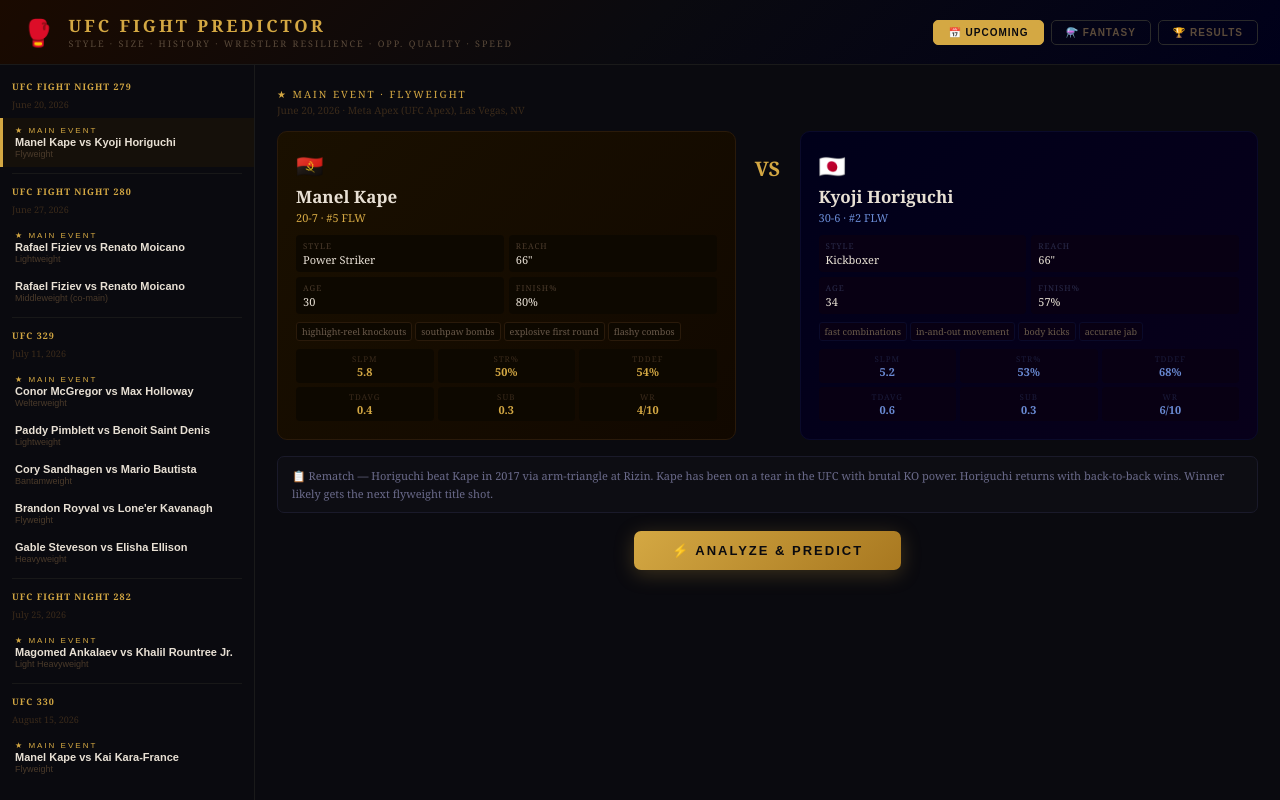
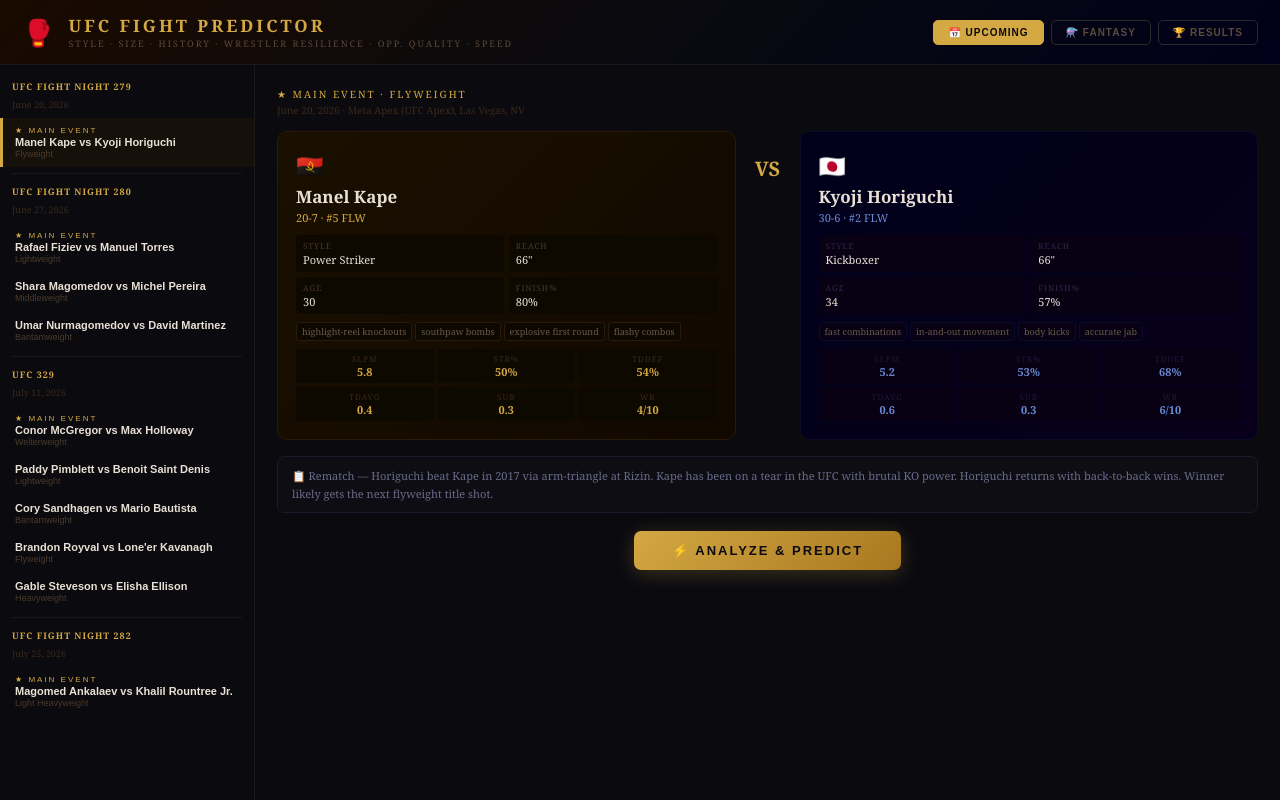
Before and after one commit to paifuu/ufc-fight-predictor, a React (Vite) app: page / in a window 1280 px wide. Built offline with nearby package versions, Linux system fonts and the light colour scheme.

Commit message:
feat: fix FN280 card (Fiziev/Torres, Shara/Pereira, Umar/Martinez), remove UFC 330, add 5 new fighters

```diff
--- a/src/App.jsx
+++ b/src/App.jsx
@@ -520,6 +520,66 @@
     opponentQuality:83,
     stats:{slpm:5.2,stracc:53,sapm:3.6,strdef:60,tdavg:0.6,tdacc:32,tddef:68,subavg:0.3,winStreak:2,finishRate:57},
     pastMatchups:{"Manel Kape":"W"},
+  },
+  "Umar Nurmagomedov": {
+    name:"Umar Nurmagomedov",record:"18-0",rank:"#2 BW",country:"\u{1F1F7}\u{1F1FA}",age:28,
+    weightClass:"Bantamweight",naturalWeight:135,reach:67,style:"Sambo / Wrestler",
+    tendencies:["body lock takedowns","suffocating top control","ground and pound","improving striking","submission threats"],
+    strengths:["elite wrestling","top control","pedigree","undefeated","finishing ability"],
+    weaknesses:["limited sample vs elite strikers","relatively new to UFC top 5"],
+    wrestlerResilience:10, reachDisadvantageHandling:7, speedVsHandsHandling:7, yearsInactive:0, recentForm:9,
+    styleMatchups:{"Striker":10,"Kickboxer":9,"Power Striker":8,"Counter Striker":7,"Flashy Striker":10,"Pressure Fighter":5,"Brawler":4,"Wrestler":0,"Grappler":1,"BJJ Specialist":-1,"Complete Fighter":0},
+    opponentQuality:80,
+    stats:{slpm:3.4,stracc:50,sapm:2.1,strdef:68,tdavg:3.8,tdacc:52,tddef:85,subavg:0.9,winStreak:18,finishRate:67},
+    pastMatchups:{},
+  },
+  "David Martinez": {
+    name:"David Martinez",record:"14-2",rank:"#9 BW",country:"\u{1F1EA}\u{1F1F8}",age:28,
+    weightClass:"Bantamweight",naturalWeight:135,reach:70,style:"Kickboxer",
+    tendencies:["technical striking","long jab","body kicks","patient approach","counter punching"],
+    strengths:["reach for BW","technical striking","composure","accuracy"],
+    weaknesses:["elite wrestling","grappling when taken down","limited finishing ability vs top fighters"],
+    wrestlerResilience:5, reachDisadvantageHandling:7, speedVsHandsHandling:7, yearsInactive:0, recentForm:8,
+    styleMatchups:{"Wrestler":-6,"Grappler":-5,"BJJ Specialist":-7,"Sambo / Wrestler":-8,"Pressure Fighter":3,"Striker":3,"Power Striker":2,"Counter Striker":2,"Flashy Striker":2,"Brawler":2,"Complete Fighter":-2},
+    opponentQuality:75,
+    stats:{slpm:4.8,stracc:52,sapm:3.4,strdef:60,tdavg:0.4,tdacc:28,tddef:62,subavg:0.2,winStreak:3,finishRate:50},
+    pastMatchups:{},
+  },
+  "Shara Magomedov": {
+    name:"Shara Magomedov",record:"16-1",rank:"#4 MW",country:"\u{1F1F7}\u{1F1FA}",age:29,
+    weightClass:"Middleweight",naturalWeight:185,reach:76,style:"Kickboxer",
+    tendencies:["spinning attacks","unorthodox angles","explosive combinations","showboating","highlight KOs"],
+    strengths:["power","unorthodox movement","spinning techniques","KO threat","athleticism"],
+    weaknesses:["grappling","wrestling defense","can be reckless","limited top-level sample"],
+    wrestlerResilience:5, reachDisadvantageHandling:6, speedVsHandsHandling:9, yearsInactive:0, recentForm:9,
+    styleMatchups:{"Wrestler":-5,"Grappler":-4,"BJJ Specialist":-6,"Sambo / Wrestler":-5,"Pressure Fighter":4,"Striker":3,"Counter Striker":3,"Power Striker":2,"Flashy Striker":2,"Brawler":2,"Complete Fighter":-2},
+    opponentQuality:78,
+    stats:{slpm:5.8,stracc:51,sapm:3.9,strdef:57,tdavg:0.3,tdacc:22,tddef:61,subavg:0.1,winStreak:8,finishRate:88},
+    pastMatchups:{},
+  },
+  "Manuel Torres": {
+    name:"Manuel Torres",record:"17-3",rank:"#12 LW",country:"\u{1F1F2}\u{1F1FD}",age:29,
+    weightClass:"Lightweight",naturalWeight:155,reach:72,style:"Pressure Fighter",
+    tendencies:["relentless forward pressure","heavy combinations","brawls in pocket","high output","aggressive pace"],
+    strengths:["pressure","volume","finishing ability","toughness","pace"],
+    weaknesses:["grappling defense","can be countered at range","chin tested by elite strikers"],
+    wrestlerResilience:5, reachDisadvantageHandling:6, speedVsHandsHandling:7, yearsInactive:0, recentForm:8,
+    styleMatchups:{"Counter Striker":3,"Flashy Striker":4,"Kickboxer":2,"Striker":2,"Wrestler":-3,"Grappler":-2,"BJJ Specialist":-4,"Sambo / Wrestler":-3,"Pressure Fighter":0,"Complete Fighter":-2,"Power Striker":1},
+    opponentQuality:74,
+    stats:{slpm:6.2,stracc:46,sapm:5.1,strdef:51,tdavg:0.4,tdacc:25,tddef:59,subavg:0.1,winStreak:2,finishRate:82},
+    pastMatchups:{},
+  },
+  "Michel Pereira": {
+    name:"Michel Pereira",record:"32-14-2",rank:"#14 MW",country:"\u{1F1E7}\u{1F1F7}",age:31,
+    weightClass:"Middleweight",naturalWeight:185,reach:77,style:"Flashy Striker",
+    tendencies:["backflip kicks","spinning attacks","wild unorthodox movement","showboating","unpredictable combos"],
+    strengths:["athleticism","unorthodox style","entertainment","reach","surprise factor"],
+    weaknesses:["grappling","inconsistency","wrestling defense"],
+    wrestlerResilience:5, reachDisadvantageHandling:7, speedVsHandsHandling:8, yearsInactive:0, recentForm:6,
+    styleMatchups:{"Wrestler":-5,"Grappler":-4,"BJJ Specialist":-6,"Sambo / Wrestler":-5,"Pressure Fighter":2,"Striker":2,"Counter Striker":2,"Power Striker":1,"Kickboxer":1,"Brawler":2,"Complete Fighter":-3},
+    opponentQuality:76,
+    stats:{slpm:5.3,stracc:44,sapm:4.8,strdef:52,tdavg:0.5,tdacc:27,tddef:57,subavg:0.3,winStreak:1,finishRate:65},
+    pastMatchups:{},
   },
 };
 const FIGHTER_NAMES = Object.keys(FIGHTER_DB).sort();
@@ -578,10 +638,12 @@
     event:"UFC Fight Night 280: Fiziev vs. Torres",
     date:"June 27, 2026",venue:"National Gymnastics Arena, Baku, Azerbaijan",
     fights:[
-      {f1:"Rafael Fiziev",f2:"Renato Moicano",weightClass:"Lightweight",isMain:true,
-        context:"Fiziev fights in front of his home crowd in Azerbaijan looking to rebound. Torres is a pressure-heavy finisher from Mexico — exactly the kind of opponent that could nullify Fiziev's flashy kickboxing if he can close the distance."},
-      {f1:"Rafael Fiziev",f2:"Renato Moicano",weightClass:"Middleweight (co-main)",isMain:false,
-        context:"Michel Pereira's unorthodox wild movement vs Shara Magomedov's knockout power. Both men are known for spectacular, unpredictable fighting styles. Could be fight of the night."},
+      {f1:"Rafael Fiziev",f2:"Manuel Torres",weightClass:"Lightweight",isMain:true,
+        context:"Fiziev fights in front of his home crowd in Azerbaijan looking to rebound after his loss to Ruffy. Torres is a relentless pressure fighter from Mexico with serious finishing ability — exactly the kind of brawler who could nullify Fiziev's flashy kickboxing."},
+      {f1:"Shara Magomedov",f2:"Michel Pereira",weightClass:"Middleweight",isMain:false,
+        context:"Two of the most spectacular fighters in MMA. Shara's spinning KO power vs Pereira's backflip kicks and wild unorthodox movement. Could be the most entertaining fight of 2026."},
+      {f1:"Umar Nurmagomedov",f2:"David Martinez",weightClass:"Bantamweight",isMain:false,
+        context:"Umar continues his undefeated march toward the BW title. Martinez is a technical kickboxer with reach but Umar's elite Khabib-style wrestling could make this a very long night for the Spaniard."},
     ],
   },
   {
@@ -608,14 +670,7 @@
         context:"The #1 ranked contender Ankalaev — dominant wrestler and GnP specialist — vs the hard-hitting southpaw Rountree. Ankalaev's elite wrestling is the ultimate equalizer against Rountree's massive one-punch KO power."},
     ],
   },
-  {
-    event:"UFC 330: Philadelphia",
-    date:"August 15, 2026",venue:"Xfinity Mobile Arena, Philadelphia, PA",
-    fights:[
-      {f1:"Manel Kape",f2:"Kai Kara-France",weightClass:"Flyweight",isMain:true,
-        context:"Full card still being announced for the UFC's return to Philly for the first time in 15 years."},
-    ],
-  },
+
 ];
 
 // ─── SCORING ENGINE ─────────────────────────────────────────────────────────
```
